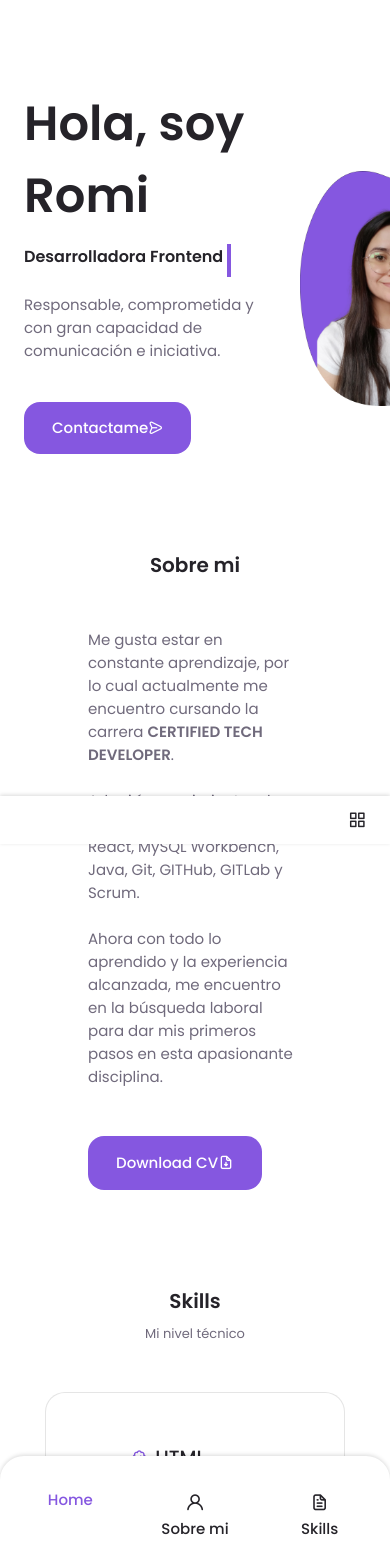
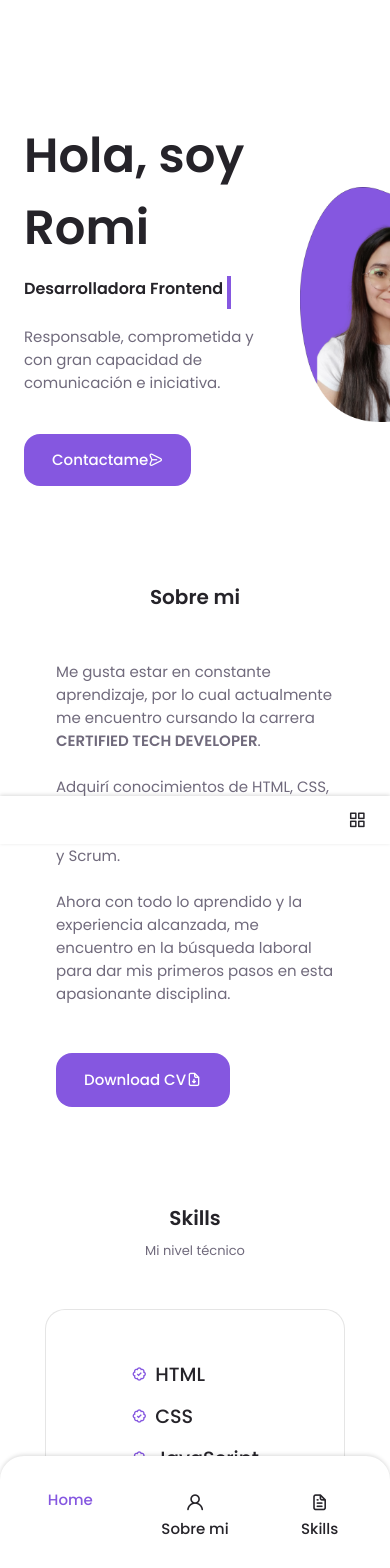
Before and after one commit to VilattaRomina/Porfolio, a React (Create React App) app: page / in a window 390 px wide. Shown: the top 1568 px of the page. Built offline with nearby package versions, Linux system fonts and the light colour scheme.

Commit message:
modifico estilos para el responsive

```diff
--- a/src/components/about/About.css
+++ b/src/components/about/About.css
@@ -57,7 +57,8 @@
 
     .about__data{
         justify-content: center;
-        padding: 0 4rem 0 4rem;
+        /* padding: 0 4rem 0 4rem; */
+        padding: 0 2rem 0 2rem;
     }
   }
 
--- a/src/components/header/Header.jsx
+++ b/src/components/header/Header.jsx
@@ -4,6 +4,7 @@ import './Header.css';
 
 
 const Header = () => {
+
     /*=========== Toggle Menu =============*/
     const[Toggle, setToggle] = useState(false);
     const [activeNav, setActiveNav] = useState('#home');
--- a/src/components/home/Home.css
+++ b/src/components/home/Home.css
@@ -138,6 +138,7 @@ color: var(--first-color);
    .home__content{
     grid-template-columns: repeat(2, 260px);
     padding-top: 3.5rem;
+
    }
 
    .home__img{
@@ -152,6 +153,7 @@ color: var(--first-color);
    .home__data{
     /* grid-column: 1/3; */
     /* padding-left: 5rem; */
+    padding-top: 2rem;
    }
 
    .home__scroll{
@@ -163,6 +165,12 @@ color: var(--first-color);
 
   /* For small devices */
   @media screen and (max-width: 350px) {
+    .home__content{
+    padding: 1rem;
+    display: flex;
+    flex-direction: column-reverse;
+}
+
     .home__img{
         width: 180px;
         height: 180px;
--- a/src/components/work/Work.css
+++ b/src/components/work/Work.css
@@ -76,6 +76,7 @@
 
    .work__card {
     padding: 1rem;
+
    }
 
    .work__img{
@@ -92,17 +93,21 @@ margin-bottom: 0.75rem;
   @media screen and (max-width: 768px) {
     .work__container{
         grid-template-columns: max-content;
+
     }
   }
 
   @media screen and (max-width: 576px) {
-    /* .work__container{
-        grid-template-columns: 1fr;
-    } */
+    .work__container{
+        grid-template-columns: repeat(1, 300px);
+    }
 
-    .work__img{
+    .work__card{
         width: 100%;
+        height: auto;
     }
+
+
   }
 
   /* For small devices */
```
